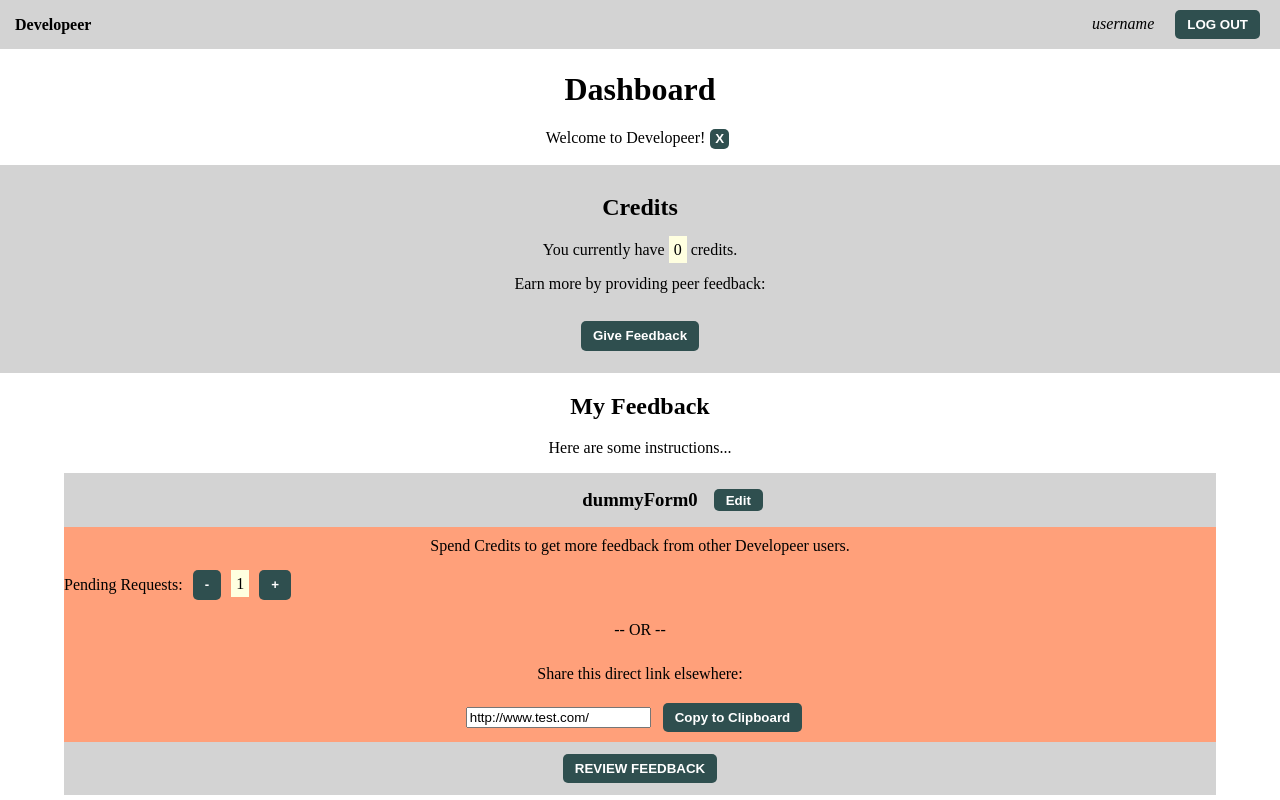
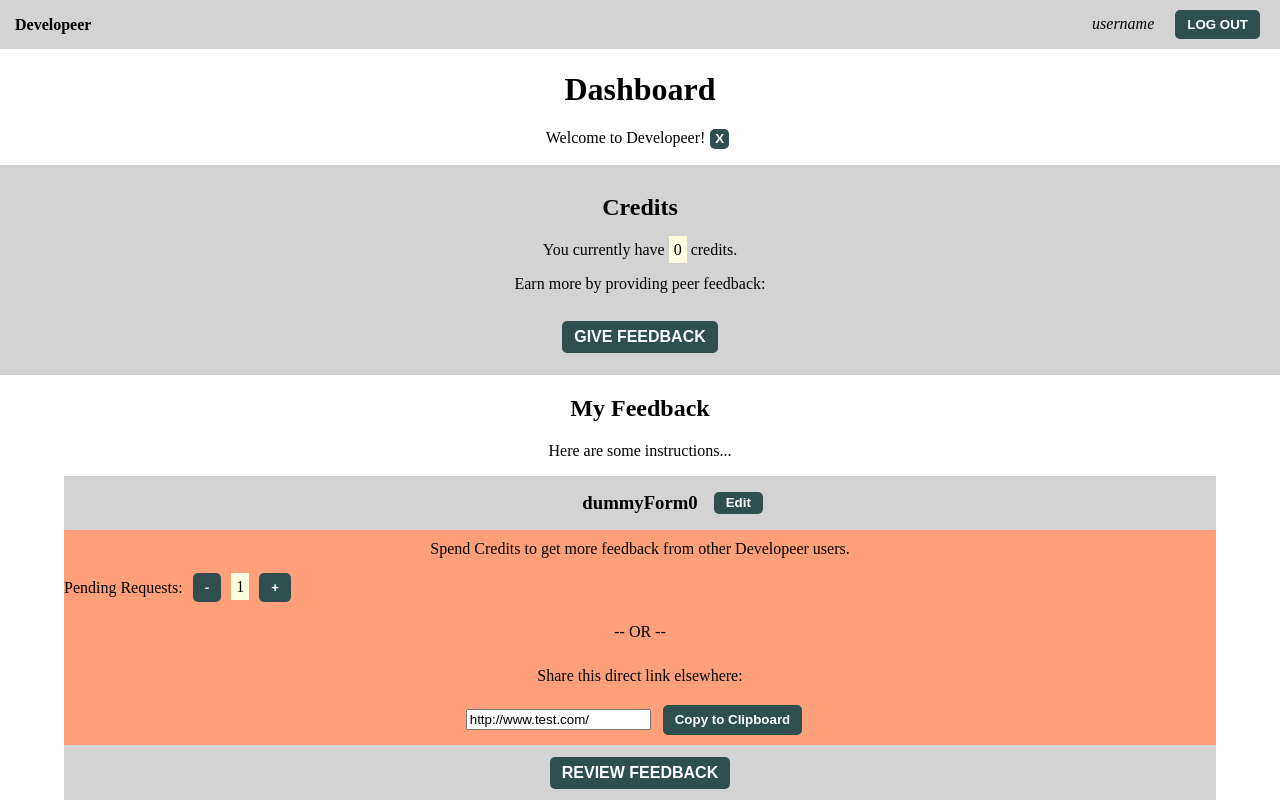
Before and after one commit to fastlain/developeer-client, a React (Create React App) app: page /main/dashboard in a window 1280 px wide. Shown: the top 800 px of the page. Built offline with nearby package versions, Linux system fonts and the light colour scheme.

Commit message:
Remove unneeded nested Buttons from Links

```diff
--- a/src/components/Credits.js
+++ b/src/components/Credits.js
@@ -9,8 +9,8 @@ const Credits = ({ credits }) => (
         <h2>Credits</h2>
         <p>You currently have <span className={styles.credits}>{credits}</span> credits.</p>
         <p>Earn more by providing peer feedback:</p>
-        <Link to="/main/givefeedback">
-            <Button type="button" btnStyle="roomyTopBot">Give Feedback</Button>
+        <Link to="/main/givefeedback" className="Link btnStyle roomy">
+            GIVE FEEDBACK
         </Link>
     </section>
 );
--- a/src/components/FormSummary.js
+++ b/src/components/FormSummary.js
@@ -70,7 +70,9 @@ class FormSummary extends Component {
                     </div>
                 </div>
 
-                <Link to="/main/reviewfeedback"><Button type="button" btnStyle="roomyTopBot">REVIEW FEEDBACK</Button></Link>
+                <Link to="/main/reviewfeedback" className="Link btnStyle roomy">
+                    REVIEW FEEDBACK
+                </Link>
             </div>
         );
     }
--- a/src/components/GiveFeedback.js
+++ b/src/components/GiveFeedback.js
@@ -34,8 +34,8 @@ class GiveFeedback extends Component {
 
         return (
             <div>
-                <Link to="/main/dashboard">
-                    <Button type="button" btnStyle="roomyTopBot">&larr; Dashboard</Button>
+                <Link to="/main/dashboard" className="Link btnStyle roomy">
+                    &larr; DASHBOARD
                 </Link>
                 <PageTitle>Feedback</PageTitle>
                 {toRender}
--- a/src/components/ReviewFeedback.js
+++ b/src/components/ReviewFeedback.js
@@ -39,7 +39,7 @@ class ReviewFeedback extends Component {
 
         const tableContents = dummyData.reviews.map((review, index) => {
             const cells = [
-                <Link to={`/main/reviewfeedback/view/${index}`}><Button type="Button">VIEW</Button></Link>,
+                <Link to={`/main/reviewfeedback/view/${index}`} className="Link btnStyle">VIEW</Link>,
                 review.reviewer,
                 review.date,
             ];
@@ -53,8 +53,8 @@ class ReviewFeedback extends Component {
 
         return (
             <div>
-                <Link to="/main/dashboard">
-                    <Button type="Button" btnStyle="roomyTopBot">&larr; Dashboard</Button>
+                <Link to="/main/dashboard" className="Link btnStyle roomy">
+                    &larr; DASHBOARD
                 </Link>
                 <PageTitle>Review Feedback</PageTitle>
                 <h2 className={styles.center}>Form name: <span className={styles.innerHeading}>{dummyData.formName}</span></h2>
--- a/src/index.css
+++ b/src/index.css
@@ -11,3 +11,35 @@ html {
 body {
     margin: 0;
 }
+
+/***** 3rd Party  *****/
+
+/* <Link> */
+.Link.btnStyle {
+    display: inline-block;
+    text-decoration: none;
+    font-family: Arial;
+    background: darkslategray;
+    color: white;
+    padding: 8px 12px;
+    border: none;
+    border-radius: 5px;
+    font-weight: bold;
+    cursor: pointer;
+    margin: 0 5px;
+    line-height: 1;
+}
+
+.Link.btnStyle:hover {
+    background: black;
+}
+
+.Link.btnStyle:focus {
+    outline: none;
+    box-shadow: 0 0 0 2px blue;
+}
+
+.Link.roomy {
+    margin-top: 0.75rem;
+    margin-bottom: 0.75rem;
+}
```
